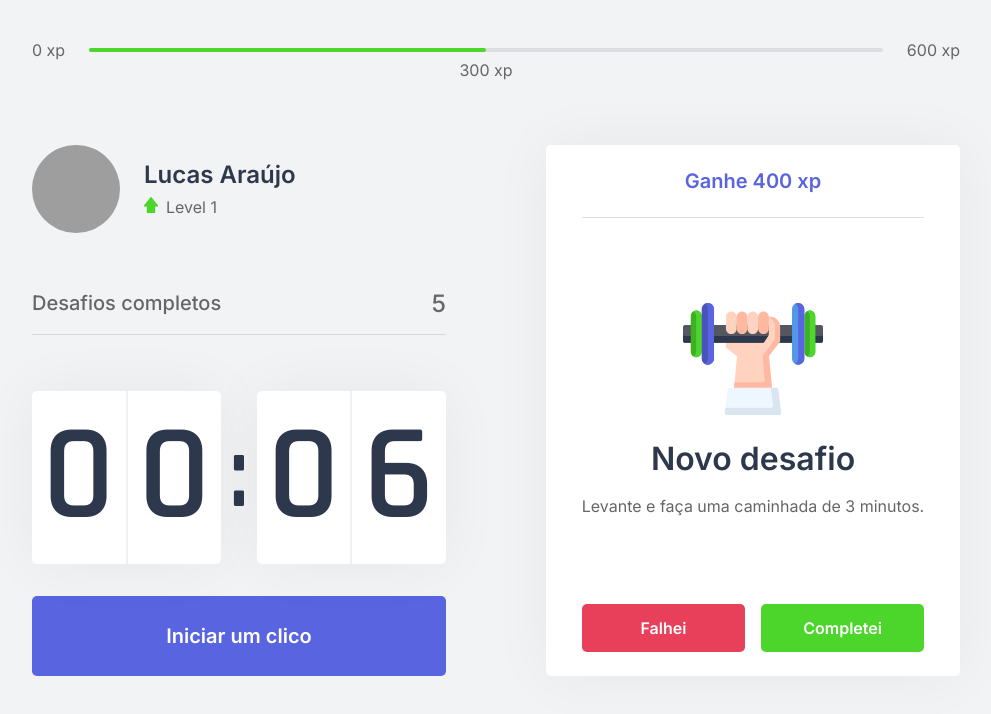
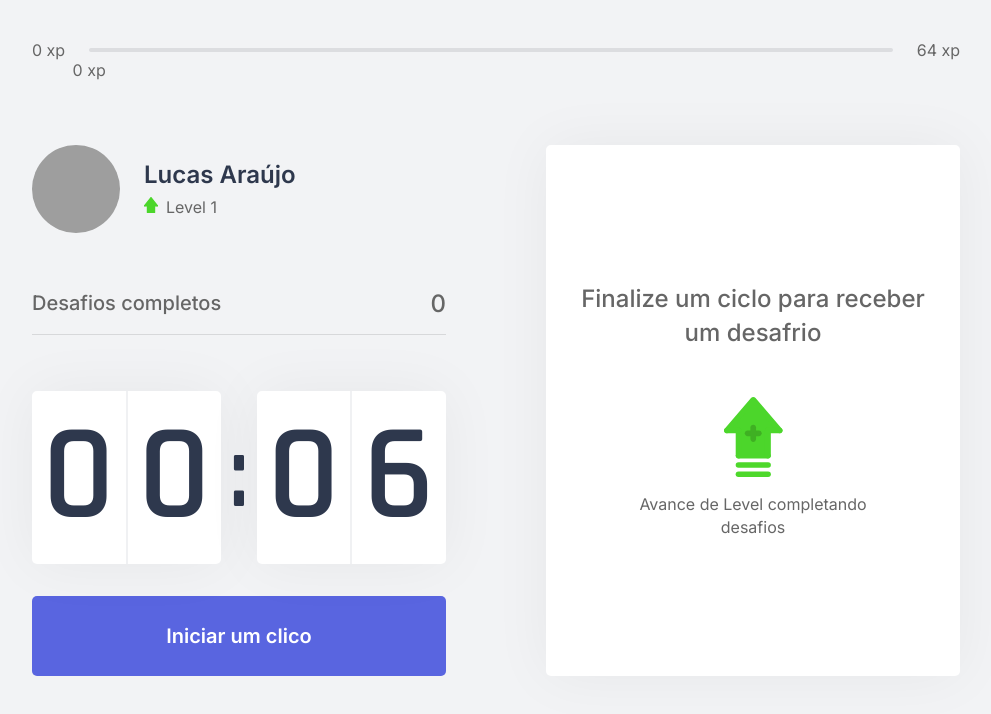
Before and after one commit to lucasaraujo1301-zz/nlw4_poject, a Next.js app: page / in a window 1280 px wide. Shown: the top 714 px of the page, without its empty margins (144-1135 px from the left). Built offline with nearby package versions, Linux system fonts and the light colour scheme; grey boxes are pictures that could not be loaded.

Commit message:
adding ChallengesContext

```diff
--- /dev/null
+++ b/challenges.json
@@ -0,0 +1,62 @@
+[
+  {
+    "type": "body",
+    "description": "Estique um de seus braços com a palma da mão virada para frente e puxe os dedos para cima por 10 segundos por mão.",
+    "amount": 80
+  },
+  {
+    "type": "body",
+    "description": "Estique seu braço contra o peito e puxe-o utilizando o outro braço por 10 segundos por braço.",
+    "amount": 60
+  },
+  {
+    "type": "body",
+    "description": "Puxe seu pescoço com a ajuda da mão para a direita e para a esquerda, permanecendo na posição por alguns segundos.",
+    "amount": 70
+  },
+  {
+    "type": "body",
+    "description": "Com as duas mãos na parte de trás da cabeça, leve-a para baixo, alongando a parte de trás da região.",
+    "amount": 60
+  },
+  {
+    "type": "body",
+    "description": "Cruze as pernas e desça com as mãos esticadas em direção ao chão. Repita o movimento com a outra perna na frente.",
+    "amount": 100
+  },
+  {
+    "type": "body",
+    "description": "Sentado, abra as pernas e tente encostar as palmas das mãos no chão, repita 3 vezes por 5 segundos.",
+    "amount": 80
+  },
+  {
+    "type": "body",
+    "description": "Puxe o joelho de encontro ao peito e segure, troque de perna após 10 segundos.",
+    "amount": 50
+  },
+  {
+    "type": "body",
+    "description": "Sentado, cruze uma perna e incline seu tronco à frente, troque de perna após 10 segundos.",
+    "amount": 80
+  },
+  {
+    "type": "eye",
+    "description": "Sentado, feche os olhos e cubra-os com as palmas da mão durante 2 minutos, depois abra normalmente.",
+    "amount": 90
+  },
+  {
+    "type": "eye",
+    "description": "Em algum ambiente aberto, olhe o mais longe que puder em quatro direções por 3s, mexa apenas os olhos. Repita 3 vezes.",
+    "amount": 140
+  },
+  {
+    "type": "eye",
+    "description": "Usando os polegares, massage a área abaixo das sobrancelhas em movimentos circulares por 15 segundos.",
+    "amount": 70
+  },
+  {
+    "type": "body",
+    "description": "Em pé, gire a cintura o máximo que puder para a esquerda, segure por cinco segundos. Repita para a direita.",
+    "amount": 90
+  }
+]
--- a/src/components/ChallengeBox.tsx
+++ b/src/components/ChallengeBox.tsx
@@ -1,23 +1,27 @@
 import styles from '../styles/components/ChallengeBox.module.css'
+import {useContext} from "react";
+import {ChallengesContext} from "../contexts/ChallengesContext";
 
 export function ChallengeBox(){
-    const hasActiveChallenge = true;
+    // @ts-ignore
+    const {activeChallenge, resetChallenge} = useContext(ChallengesContext);
 
     return (
         <div className={styles.challengesBoxContainer}>
-            {hasActiveChallenge ? (
+            {activeChallenge ? (
                 <div className={styles.challengeActive}>
-                    <header>Ganhe 400 xp</header>
+                    <header>Ganhe {activeChallenge.amount} xp</header>
 
                     <main>
-                        <img src="icons/body.svg" alt=""/>
+                        <img src={`icons/${activeChallenge.type}.svg`} />
                         <strong>Novo desafio</strong>
-                        <p>Levante e faça uma caminhada de 3 minutos.</p>
+                        <p>{activeChallenge.description}</p>
                     </main>
 
                     <footer>
                         <button type="button"
                                 className={styles.challengeFailedButton}
+                                onClick={resetChallenge}
                                 >
                             Falhei
                         </button>
--- a/src/components/CompletedChallenges.tsx
+++ b/src/components/CompletedChallenges.tsx
@@ -1,10 +1,14 @@
 import styles from '../styles/components/CompletedChallenges.module.css'
+import {useContext} from "react";
+import {ChallengesContext} from "../contexts/ChallengesContext";
 
 export function CompletedChallenges(){
+    const {challengesCompleted} = useContext(ChallengesContext)
+
     return (
         <div className={styles.completedChallengesContainer}>
             <span>Desafios completos</span>
-            <span>5</span>
+            <span>{challengesCompleted}</span>
         </div>
     );
 }
--- a/src/components/Countdown.tsx
+++ b/src/components/Countdown.tsx
@@ -1,9 +1,12 @@
 import styles from '../styles/components/Countdown.module.css'
-import {useState, useEffect} from "react";
+import {useState, useEffect, useContext} from "react";
+import {ChallengesContext} from "../contexts/ChallengesContext";
 
 let countdownTimeout: NodeJS.Timeout;
 
 export function Countdown() {
+    const {startNewChallenge} = useContext(ChallengesContext)
+
     const [time, setTime] = useState(0.1 * 60);
     const [isActive, setIsActive] = useState(false);
     const [hasFinished, setHasFinished] = useState(false);
@@ -32,6 +35,7 @@
         } else if (isActive && time === 0){
             setHasFinished(true);
             setIsActive(false);
+            startNewChallenge();
         }
     }, [isActive, time])
 
--- a/src/components/ExperienceBar.tsx
+++ b/src/components/ExperienceBar.tsx
@@ -1,17 +1,23 @@
 import styles from '../styles/components/ExperienceBar.module.css'
+import {useContext} from "react";
+import {ChallengesContext} from "../contexts/ChallengesContext";
 
 export function ExperienceBar(){
+    const {currentExperience, experienceToNextLevel} = useContext(ChallengesContext)
+
+    const percentToNextLevel = Math.round((currentExperience * 100) / experienceToNextLevel);
+
     return (
         <header className={styles.experienceBar}>
             <span>0 xp</span>
             <div>
-                <div style={{ width: '50%' }} />
+                <div style={{ width: `${percentToNextLevel}%` }} />
 
-                <span className={styles.currentExperience} style={{ left: '50%' }}>
-                    300 xp
+                <span className={styles.currentExperience} style={{ left: `${percentToNextLevel}%` }}>
+                    {currentExperience} xp
                 </span>
             </div>
-            <span>600 xp</span>
+            <span>{experienceToNextLevel} xp</span>
         </header>
     );
 }
--- a/src/components/Profile.tsx
+++ b/src/components/Profile.tsx
@@ -1,6 +1,10 @@
 import styles from '../styles/components/Profile.module.css'
+import {useContext} from "react";
+import {ChallengesContext} from "../contexts/ChallengesContext";
 
 export function Profile(){
+    const {level} = useContext(ChallengesContext)
+
     return (
       <div className={styles.profileContainer}>
           <img src="https://github.com/lucasaraujo1301.png" alt="Lucas Araujo"/>
@@ -8,7 +12,7 @@
               <strong>Lucas Araújo</strong>
               <p>
                   <img src="icons/level.svg" alt=""/>
-                  Level 1
+                  Level {level}
               </p>
           </div>
       </div>
--- /dev/null
+++ b/src/contexts/ChallengesContext.tsx
@@ -0,0 +1,66 @@
+import {createContext, ReactNode, useState} from 'react'
+import challenges from '../../challenges.json'
+
+interface Challenge {
+    type: 'body' | 'eye';
+    description: string;
+    amount: number;
+}
+
+interface ChallengesContextData {
+    level: number;
+    currentExperience: number;
+    experienceToNextLevel: number;
+    challengesCompleted: number;
+    activeChallenge: Challenge;
+    startNewChallenge: () => void;
+    levelUp: () => void;
+    resetChallenge: () => void;
+}
+
+interface ChallengesProviderProps {
+    children: ReactNode;
+}
+
+export const ChallengesContext = createContext({} as ChallengesContextData);
+
+export function ChallengesProvider({children}: ChallengesProviderProps) {
+    const [level, setLevel] = useState(1);
+    const [currentExperience, setCurrentExperience] = useState(0);
+    const [challengesCompleted, setChallengesCompleted] = useState(0);
+
+    const [activeChallenge, setActiveChallenge] = useState(null);
+
+    const experienceToNextLevel = Math.pow((level + 1) * 4, 2)
+
+    function levelUp() {
+        setLevel(level + 1)
+    }
+
+    function startNewChallenge() {
+        const randomChallengeIndex = Math.floor(Math.random() * challenges.length);
+        const challenge = challenges[randomChallengeIndex];
+
+        setActiveChallenge(challenge);
+    }
+
+    function resetChallenge(){
+        setActiveChallenge(null);
+    }
+
+    return (
+        <ChallengesContext.Provider
+            value={{
+                level,
+                currentExperience,
+                challengesCompleted,
+                experienceToNextLevel,
+                activeChallenge,
+                levelUp,
+                startNewChallenge,
+                resetChallenge,
+            }}>
+            {children}
+        </ChallengesContext.Provider>
+    );
+}
--- a/src/pages/_app.tsx
+++ b/src/pages/_app.tsx
@@ -1,7 +1,14 @@
 import '../styles/global.css'
 
-function MyApp({ Component, pageProps }) {
-  return <Component {...pageProps} />
+import {ChallengesContext, ChallengesProvider} from '../contexts/ChallengesContext'
+import {useState} from "react";
+
+function MyApp({Component, pageProps}) {
+    return (
+        <ChallengesProvider>
+            <Component {...pageProps} />
+        </ChallengesProvider>
+    )
 }
 
 export default MyApp
```
